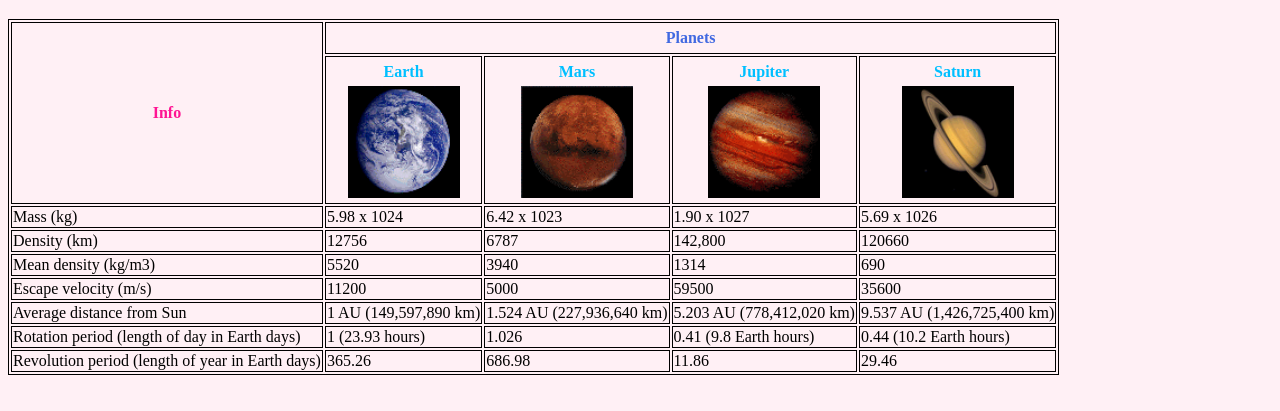
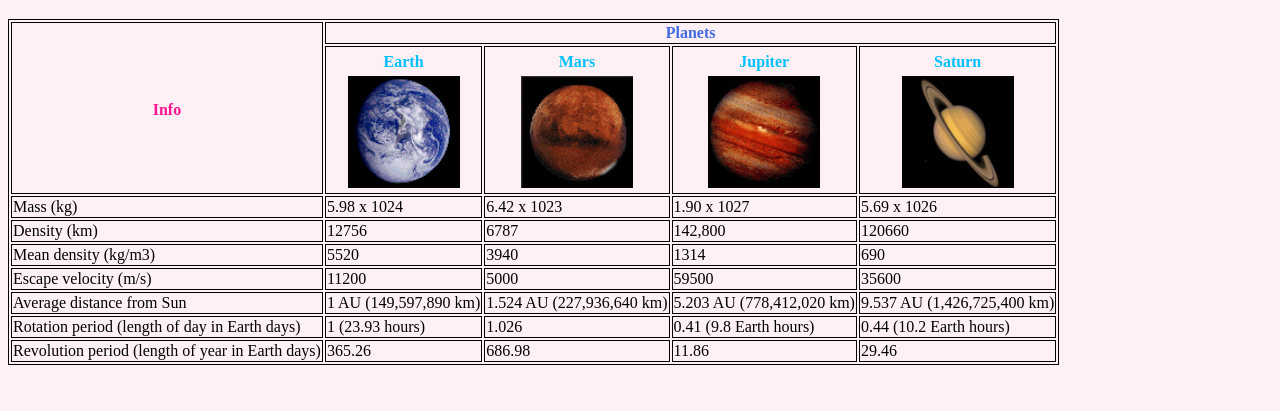
Before and after one commit to GraceKwon0507/lab05, a plain HTML site: page index.html in a window 1280 px wide. Shown: the part 61-472 px from the top of the page. Drawn offline with Linux system fonts and the light colour scheme.

Commit message:
changing to original, expect commas

```diff
--- a/index.html
+++ b/index.html
@@ -12,8 +12,8 @@
   <table>
     <thead>
     <tr>
-      <th rowspan="2"><p class="info1">Info</p></th>
-      <th colspan="4"><p class="planets1">Planets</p></th>
+      <th rowspan="2" class="info1"><p></p>Info</th>
+      <th colspan="4" class="planets1">Planets</th>
     </tr>
 
     <tr>
```
